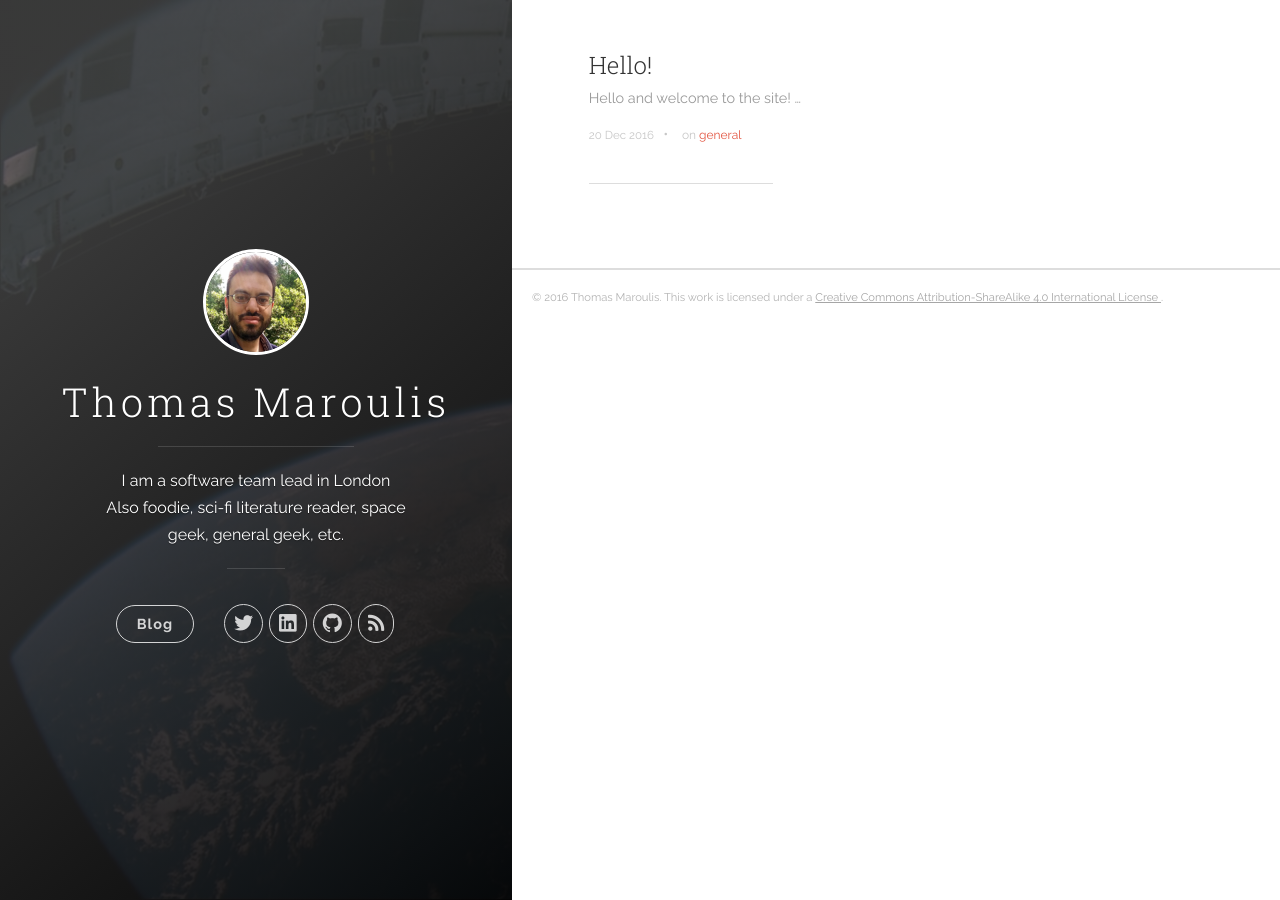
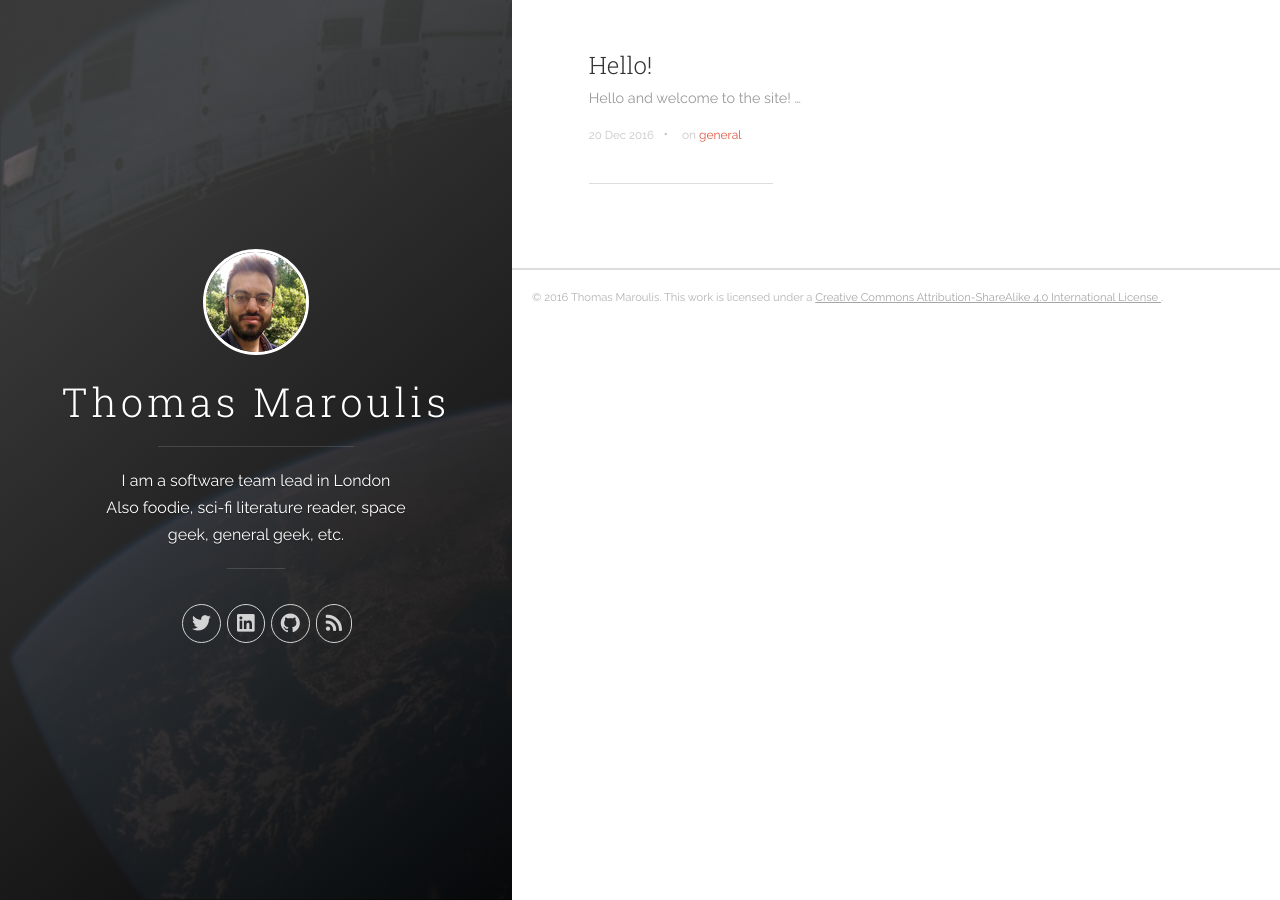
Before and after one commit to Dalamar42/dalamar42.github.io, a Jekyll site: the page built from index.html, in a window 1280 px wide. Built offline with Jekyll 4.4.1, drawn with Linux system fonts in a browser that asks for light colours; nearby versions of some CDN libraries; the list of posts is cut into pages by our own code.

Commit message:
Disable blog button
- Also fix extra trailing slash on canononical link in head.html

```diff
--- a/_config.yml
+++ b/_config.yml
@@ -7,6 +7,8 @@ enforce_ssl: 'www.thomasmaroulis.com'
 baseurl: '/'
 google_analytics: 'UA-89411902-1'
 # disqus_shortname: 'your-disqus-name'
+
+# blog: "enabled"
 
 author:
   name: 'Thomas Maroulis'
--- a/_includes/head.html
+++ b/_includes/head.html
@@ -47,6 +47,6 @@
   <meta name="theme-color" content="#ffffff">
 
   <link rel="stylesheet" href="{{ "css/main.css" | prepend: site.baseurl }}">
-  <link rel="canonical" href="{{ page.url | replace:'index.html','' | prepend: site.baseurl | prepend: site.url }}">
+  <link rel="canonical" href="{{ page.url | remove_first: '/' | replace:'index.html','' | prepend: site.baseurl | prepend: site.url }}">
   <link rel="alternate" type="application/rss+xml" title="{{ site.title }}" href="{{ site.baseurl }}feed.xml">
 </head>
--- a/_includes/header.html
+++ b/_includes/header.html
@@ -19,11 +19,14 @@
 
         <div class="navigation-wrapper">
 
-          <nav class="cover-navigation cover-navigation--primary">
-            <ul class="navigation">
-              <li class="navigation__item"><a href="{{ site.baseurl }}#blog" title="link to {{ site.title }} blog" class="blog-button">Blog</a></li>
-            </ul>
-          </nav>
+          {% if site.blog %}
+            <!-- Blog button§ -->
+            <nav class="cover-navigation cover-navigation--primary">
+              <ul class="navigation">
+                <li class="navigation__item"><a href="{{ site.baseurl }}#blog" title="link to {{ site.title }} blog" class="blog-button">Blog</a></li>
+              </ul>
+            </nav>
+          {% endif %}
 
           <nav class="cover-navigation navigation--social">
             <ul class="navigation">
```
